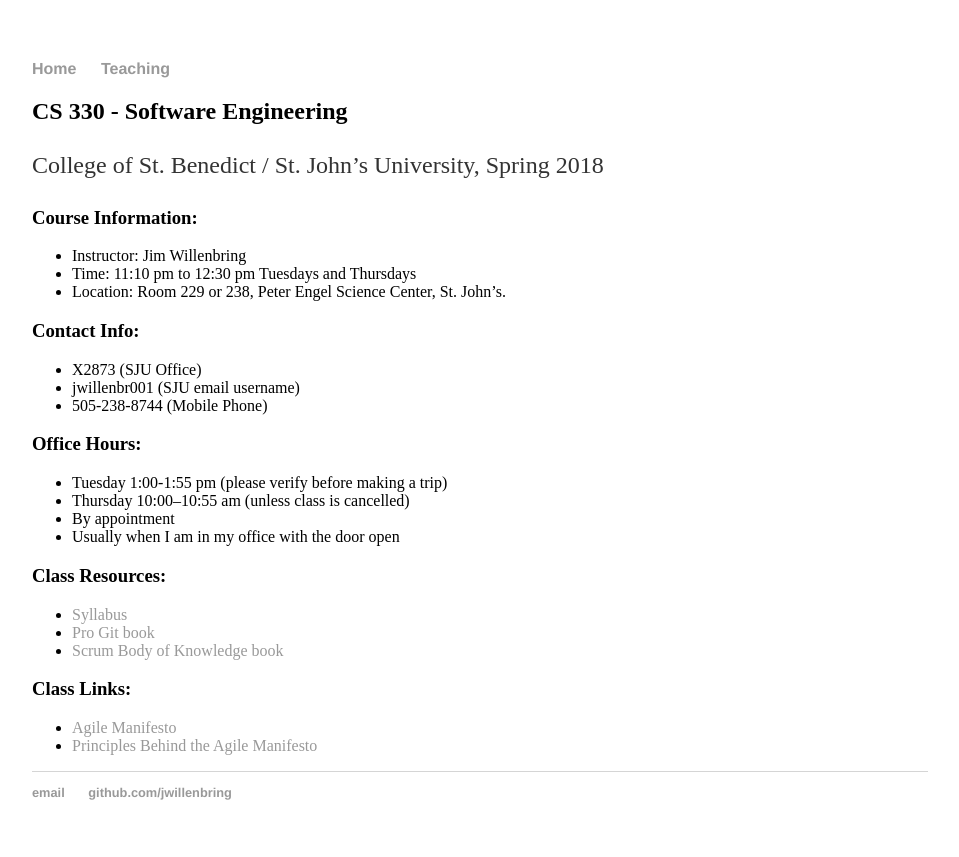
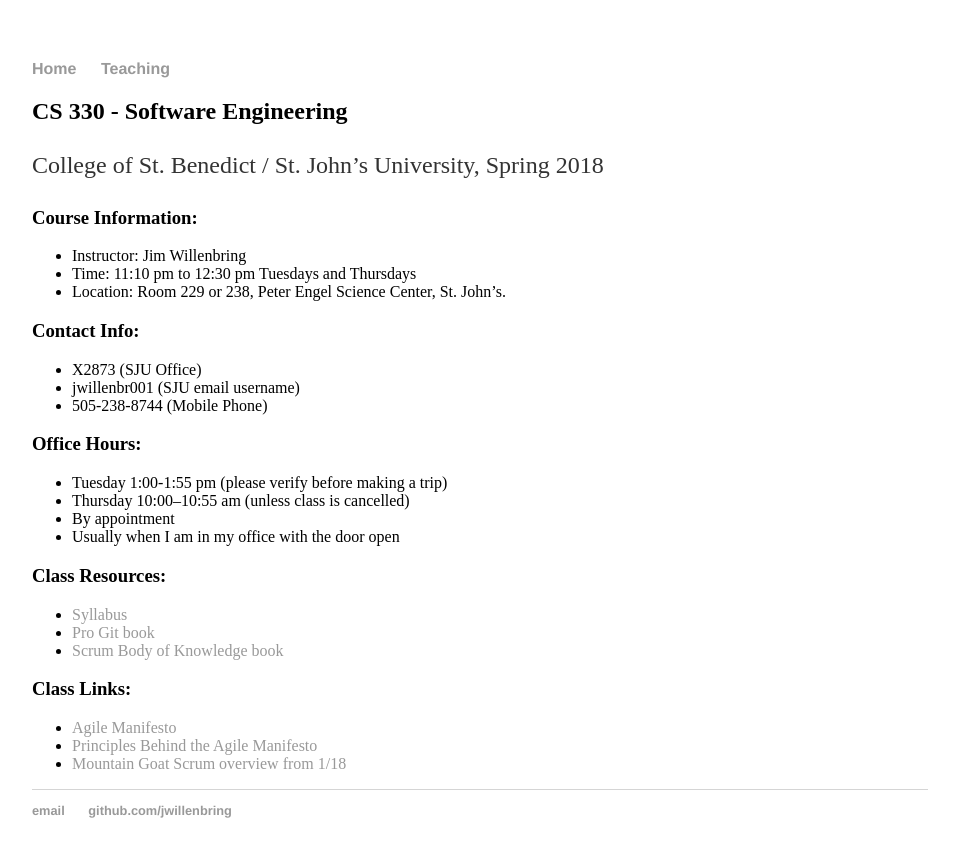
Before and after one commit to jwillenbring/jwillenbring.github.io, a Jekyll site: the page built from teaching/2018-Spring-CS330/index.md, in a window 1280 px wide. Shown: the top 857 px of the page, without its empty margins (160-1119 px from the left). Built offline with Jekyll 4.4.1, drawn with Linux system fonts in a browser that asks for light colours; our own code applies the rules of GitHub Pages for plain Markdown files.

Commit message:
Update index.md

```diff
--- a/teaching/2018-Spring-CS330/index.md
+++ b/teaching/2018-Spring-CS330/index.md
@@ -30,3 +30,4 @@ College of St. Benedict / St. John's University, Spring 2018
 
   * [Agile Manifesto](http://agilemanifesto.org/)
   * [Principles Behind the Agile Manifesto](http://agilemanifesto.org/principles.html)
+  * [Mountain Goat Scrum overview from 1/18](https://www.mountaingoatsoftware.com/uploads/presentations/English-Redistributable-Intro-Scrum.ppt)
```
